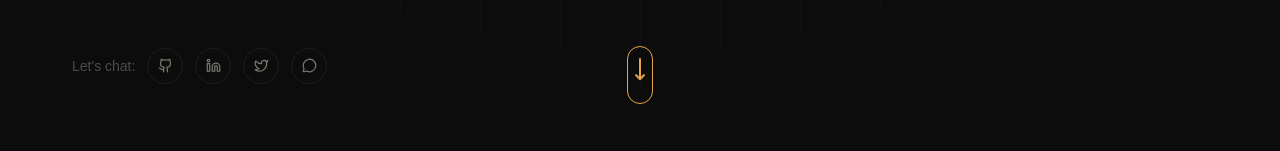
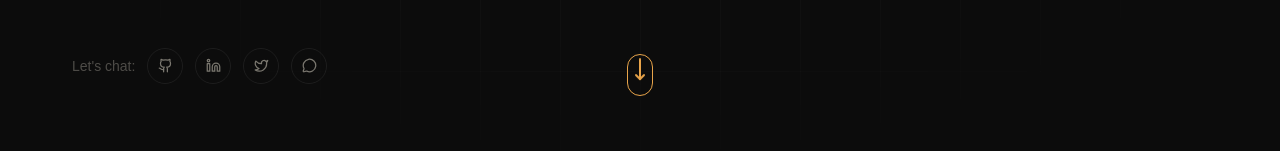
Before and after one commit to chivicoko/victoremmanuel, a Next.js app: page / in a window 1280 px wide. Shown: the part 649-800 px from the top of the page. Built offline with nearby package versions, Linux system fonts and the light colour scheme; a web font is replaced by a local one.

Commit message:
fix: hero

```diff
--- a/src/components/sections/Hero.tsx
+++ b/src/components/sections/Hero.tsx
@@ -220,8 +220,8 @@ export const Hero = () => {
           </div>
         </div>
 
-        <div className="absolute bottom-12 left-1/2 -translate-x-1/2 outline rounded-full text-amber">
-          <button onClick={() => router.push("/#about")} className="py-4">
+        <div className="absolute bottom-14 left-1/2 -translate-x-1/2 outline rounded-full text-amber">
+          <button onClick={() => router.push("/#about")} className="py-2">
             <MoveDownIcon className="animate-bounce" />
           </button>
         </div>
```
